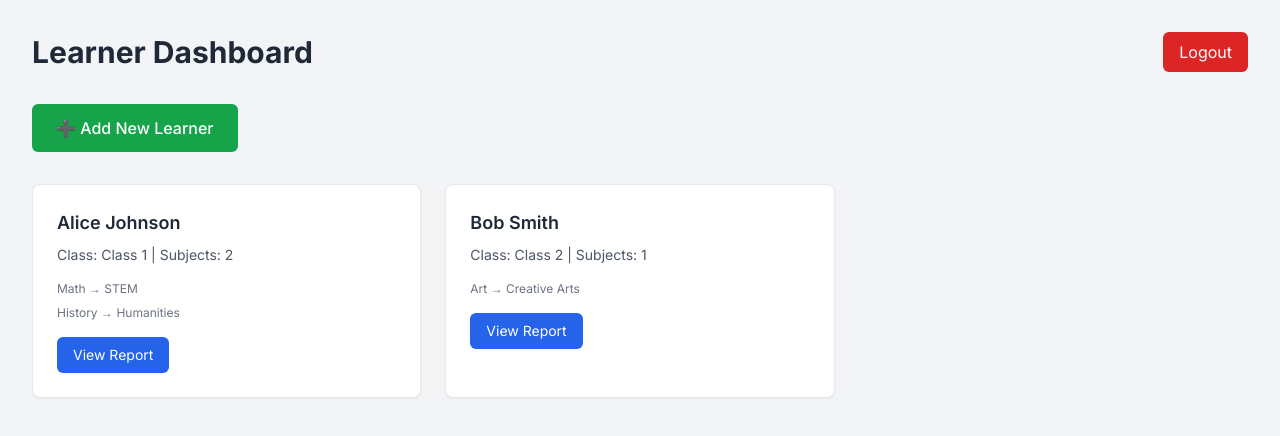
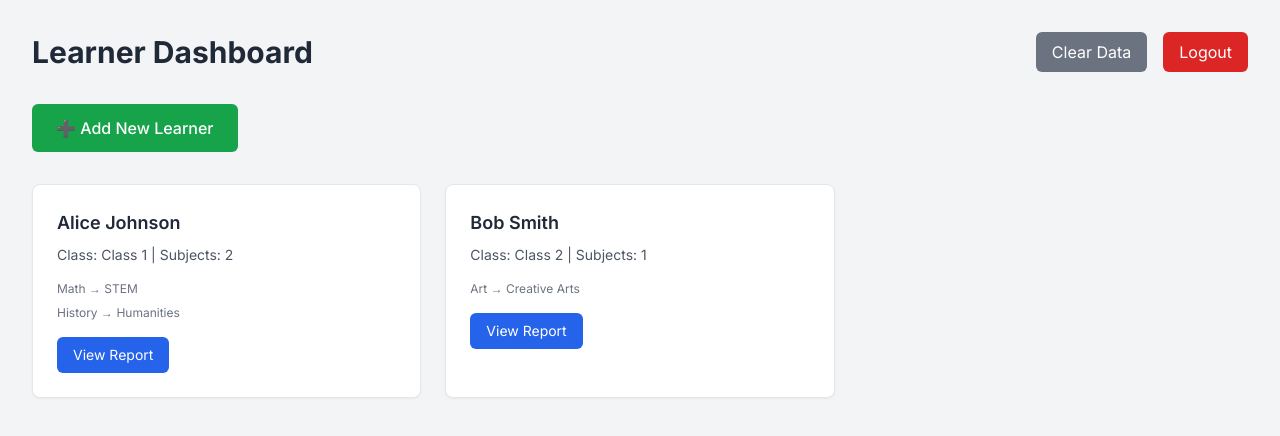
Before and after one commit to Yasminopiyo30/my-teacher-app, a Next.js app: page /dashboard in a window 1280 px wide. Shown: the top 436 px of the page. Built offline with nearby package versions, Linux system fonts and the light colour scheme; sample sign-in values are in the browser's storage.

Commit message:
added clear data button in the dashboard

```diff
--- a/app/dashboard/page.tsx
+++ b/app/dashboard/page.tsx
@@ -69,12 +69,26 @@ export default function Dashboard() {
     <div className="min-h-screen bg-gray-100 p-8">
       <header className="mb-8 flex items-center justify-between">
         <h1 className="text-3xl font-bold text-gray-800">Learner Dashboard</h1>
+        <div className="flex gap-4">
+          <button
+            onClick={() => {
+              if (typeof window !== 'undefined') {
+                localStorage.clear();
+                setLearners([]);
+                alert('Data cleared! Refresh to load dummy data.');
+              }
+            }}
+            className="rounded-md bg-gray-500 px-4 py-2 text-white transition-colors hover:bg-gray-600 focus:outline-none focus:ring-2 focus:ring-gray-500 focus:ring-offset-2"
+          >
+            Clear Data
+          </button>
           <button
             onClick={handleLogout}
             className="rounded-md bg-red-600 px-4 py-2 text-white transition-colors hover:bg-red-700 focus:outline-none focus:ring-2 focus:ring-red-500 focus:ring-offset-2"
           >
             Logout
           </button>
+        </div>
       </header>
 
       <div className="mb-8">
```
Lines whose indentation alone changed are shown as unchanged.
